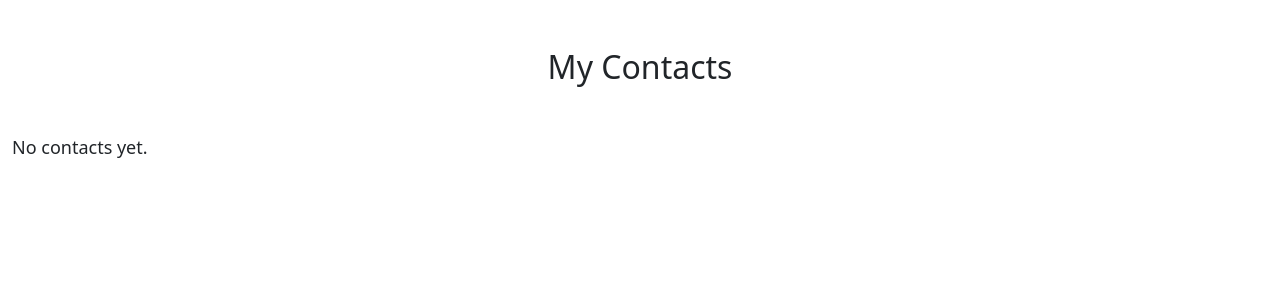
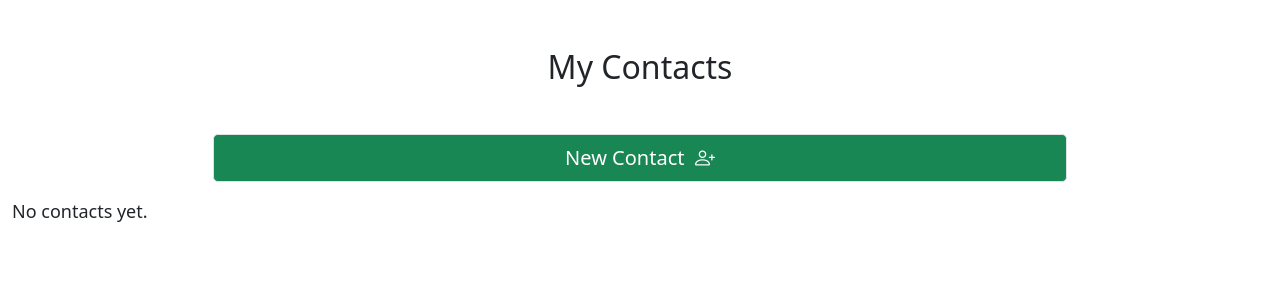
Before and after one commit to Miguelrom/contacts, a Django app: page /contacts/ in a window 1280 px wide. Shown: the top 300 px of the page. Run offline with Django 4.2, Linux system fonts and the light colour scheme; data that the repository does not hold is empty.

Commit message:
Add create contact capabilities.

```diff
--- a/directory/templates/directory/contacts.html
+++ b/directory/templates/directory/contacts.html
@@ -6,6 +6,9 @@
   <h2 class="text-center mb-5 pt-5">My Contacts</h2>
 
   <ul class="list-unstyled container-fluid mb-4">
+    <li class="row mb-3 justify-content-center">
+      <a class="btn btn-lg btn-success d-block border col-sm-8" href="{% url 'contact-create' %}">New Contact &nbsp;<i class="bi bi-person-plus"></i></a>
+    </li>
     {% for contact in contacts %}
       <li class="row mb-3 justify-content-center ">
         <a class="col-sm-8 border border-dark rounded-3 p-3 contact-item" href="{{ contact.get_absolute_url }}">
--- a/directory/urls.py
+++ b/directory/urls.py
@@ -12,5 +12,7 @@ urlpatterns = [
     name='contact-delete'),
     path('contacts/<int:pk>/update/',views.ContactUpdateView.as_view(),
     name='contact-update'),
+    path('contacts/create/',views.ContactCreateView.as_view(),
+    name='contact-create'),
 
 ]
--- a/directory/views.py
+++ b/directory/views.py
@@ -34,3 +34,9 @@ class ContactUpdateView(generic.UpdateView):
     model = Contact
     form_class = ContactForm
     template_name = "directory/contact_update_form.html"
+
+
+class ContactCreateView(generic.CreateView):
+    model = Contact
+    form_class = ContactForm
+    template_name = "directory/contact_create_form.html"
```
Also changed, not shown: directory/templates/directory/contact_create_form.html (added, +11 -0 lines).
